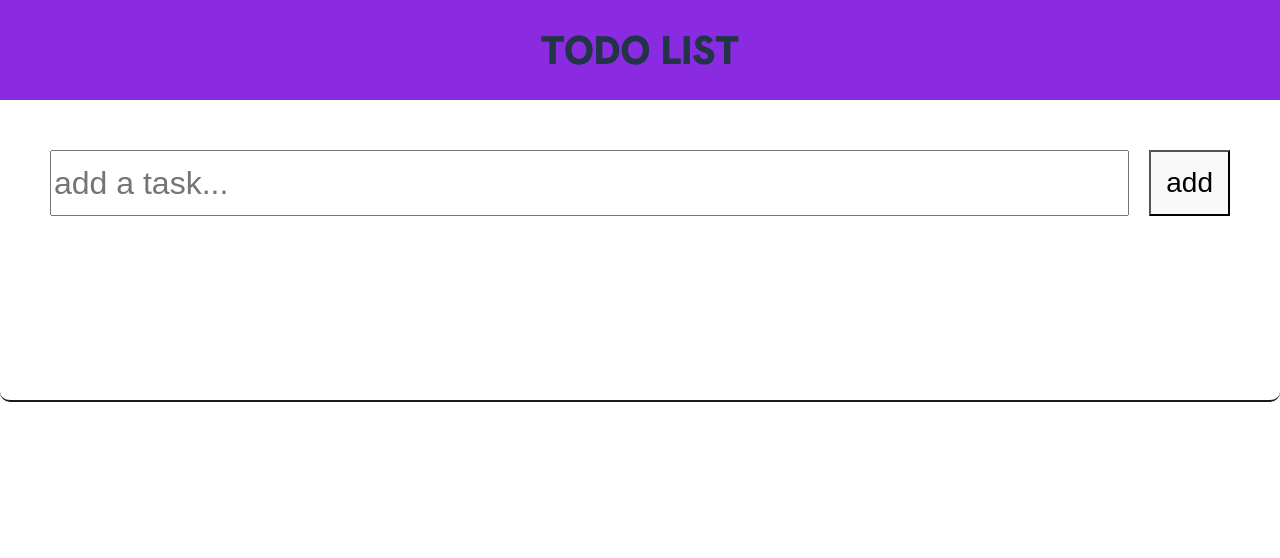
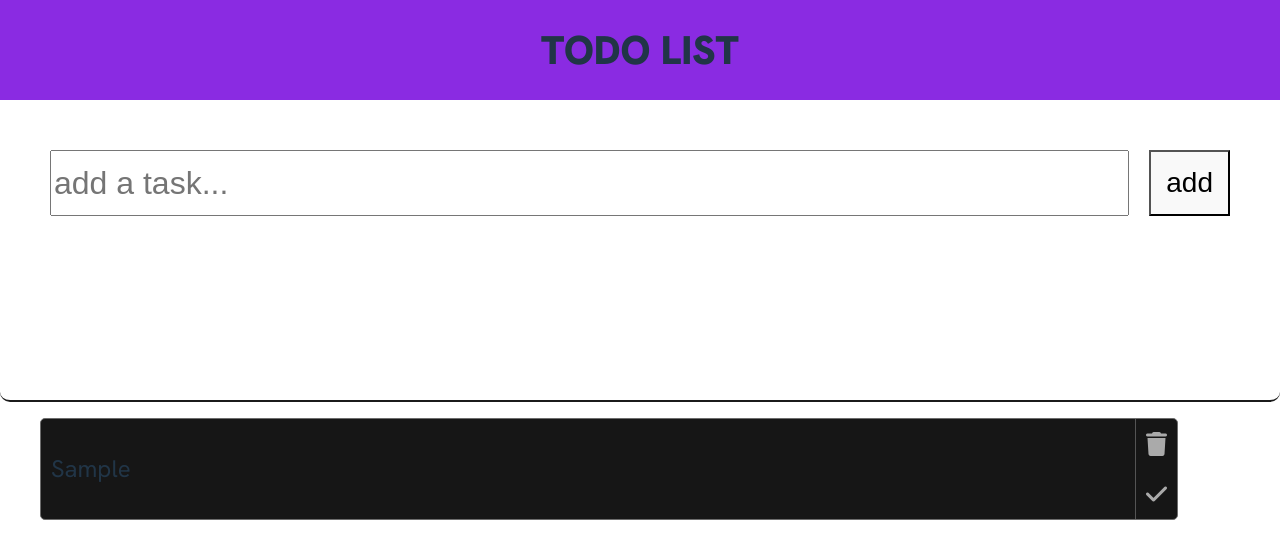
Before and after one commit to chaliyYehor/todo-list, a React (Vite) app: page / in a window 1280 px wide. Both pictures are taken after typing "Sample" into the empty fields and a click on the button "add". Shown: the top 558 px of the page. Built offline with nearby package versions, Linux system fonts and the light colour scheme.

Commit message:
add competion functionality

```diff
--- a/src/components/main/Main.jsx
+++ b/src/components/main/Main.jsx
@@ -1,15 +1,25 @@
 import Form from './add todo form/Form.jsx'
-import TodoList from './todo-list/TodoList.jsx';
+import TodoList from './todo-list/TodoList.jsx'
 import './Main.css'
 import { useState } from 'react'
 
 export default function Main() {
 	const [allTodos, setAllTodos] = useState([])
 
+	function makeTodoDone(id) {
+		console.log(1)
+		setAllTodos(prevTodos => prevTodos.map(todo => {
+			if(todo.id === id) {
+				return {...todo, isDone: !todo.isDone}
+			}
+			return todo
+		}))
+	}
+
 	return (
 		<main>
-			<Form setAllTodos={setAllTodos}/>
-			<TodoList allTodos={allTodos}/>
+			<Form setAllTodos={setAllTodos} />
+			<TodoList allTodos={allTodos} makeTodoDone={makeTodoDone}/>
 		</main>
 	)
 }
--- a/src/components/main/todo-list/TodoList.jsx
+++ b/src/components/main/todo-list/TodoList.jsx
@@ -1,6 +1,18 @@
 import './TodoList.css'
 import Item from './todo-list-item/Item'
 
-export default function TodoList() {
-	return <ul></ul>
+export default function TodoList({ allTodos, makeTodoDone }) {
+	return (
+		<ul>
+			{allTodos.map(todo => (
+				<Item
+					key={todo.id}
+					makeTodoDone={makeTodoDone}
+					value={todo.value}
+					id={todo.id}
+					isDone={todo.isDone}
+				/>
+			))}
+		</ul>
+	)
 }
--- a/src/components/main/todo-list/todo-list-item/Item.css
+++ b/src/components/main/todo-list/todo-list-item/Item.css
@@ -37,6 +37,10 @@ li {
 
 }
 
+li.done {
+	background-color: green;
+}
+
 .actions {
 	display: flex;
 	flex-direction: column;
@@ -52,6 +56,12 @@ li {
 
 	i {
 		transition: 0.3s;
+
+		width: 100%;
+		height: 100%;
+
+		display: flex;
+		align-items: center;
 	}
 
 	i:hover {
--- a/src/components/main/todo-list/todo-list-item/Item.jsx
+++ b/src/components/main/todo-list/todo-list-item/Item.jsx
@@ -1,12 +1,17 @@
 import './Item.css'
+import clsx from 'clsx'
 
-export default function Item({ value }) {
+export default function Item({ value, isDone, id, makeTodoDone }) {
+	const classList = clsx({
+		'done': isDone
+	})
+
 	return (
-		<li>
+		<li className={classList}>
 			<p>{value}</p>
 			<section className='actions'>
 				<i className="fa-solid fa-trash"></i>
-				<i className="fa-solid fa-check"></i>
+				<i onClick={() => makeTodoDone(id)} className="fa-solid fa-check"></i>
 			</section>
 		</li>
 	)
```
